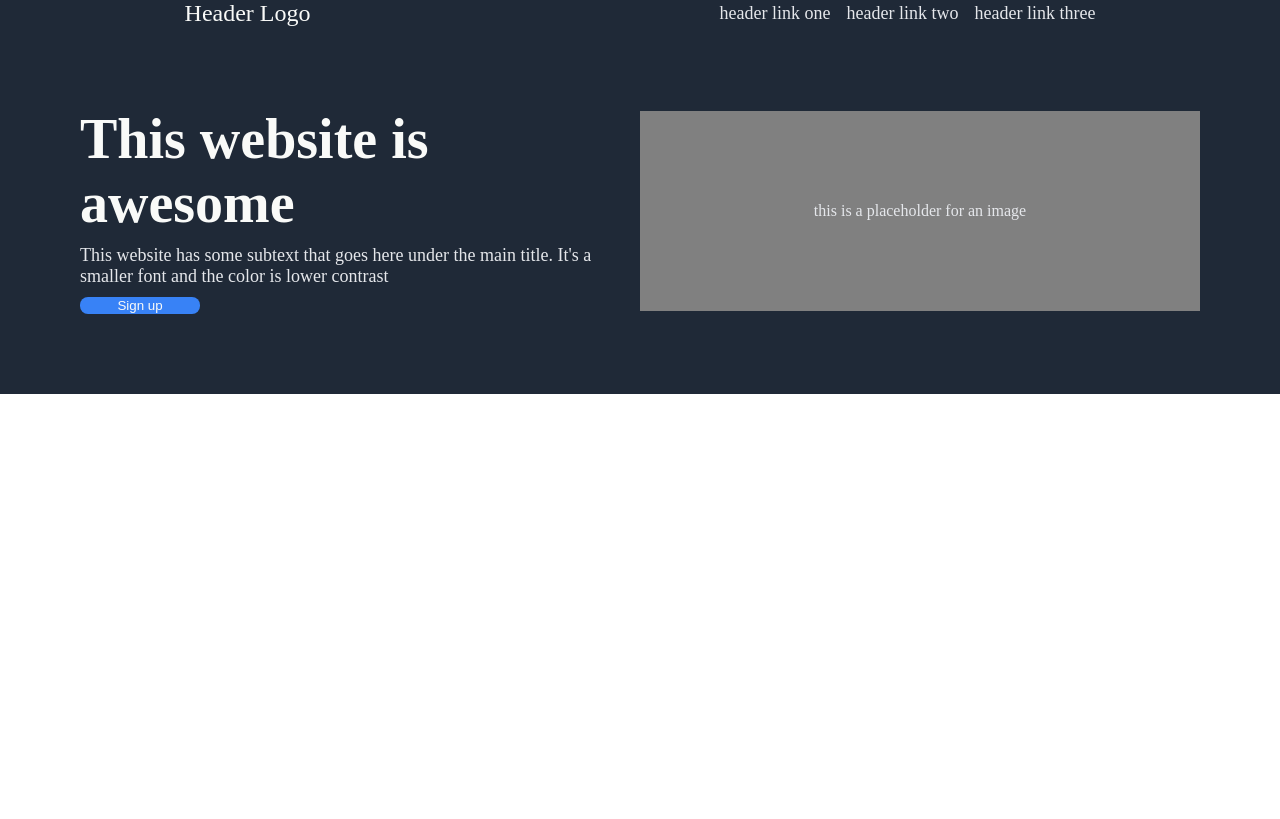
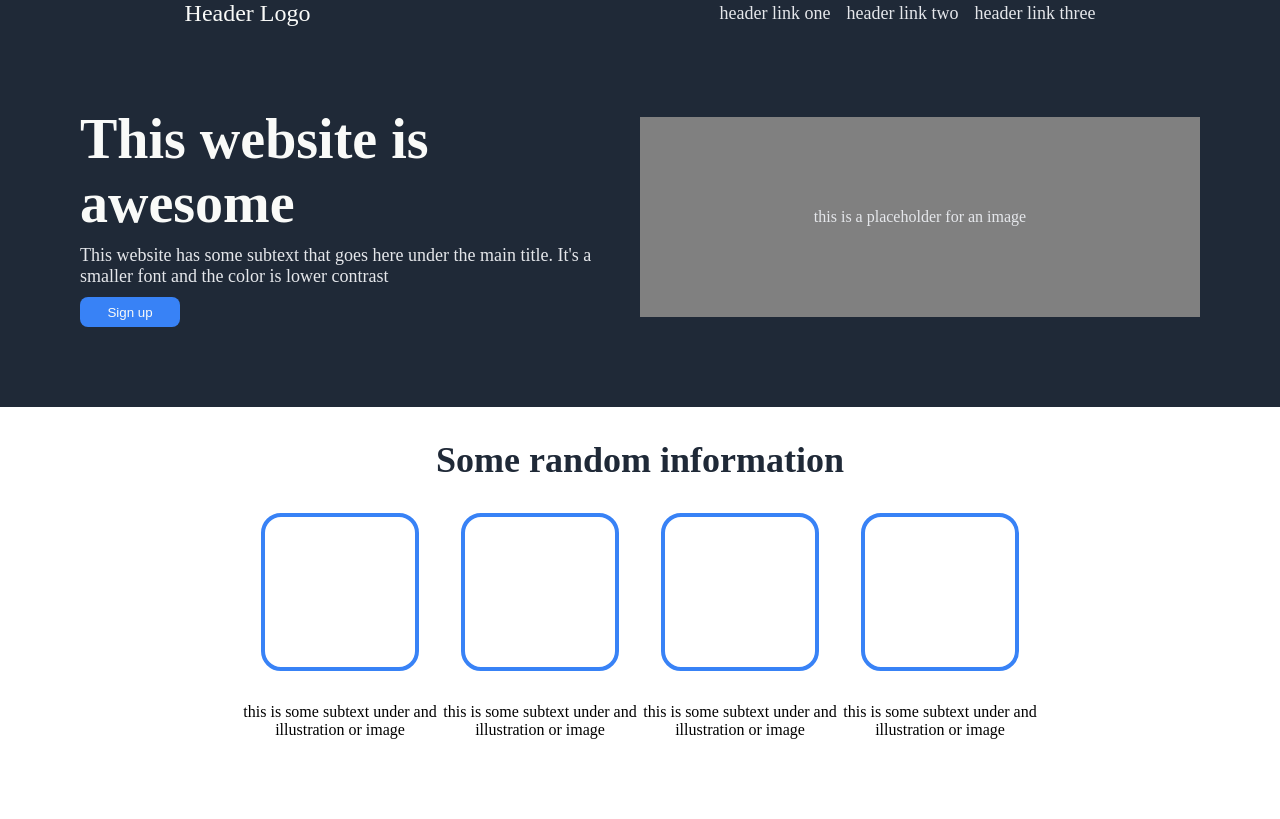
Before and after one commit to Crowlee27/Landing-Page, a plain HTML site: page index.html in a window 1280 px wide. Drawn offline with Linux system fonts and the light colour scheme.

Commit message:
add second bar/fix first bar

```diff
--- a/index.html
+++ b/index.html
@@ -43,5 +43,30 @@
         </div>
     </div>
 
+    <div class="second-bar">
+        <h2 class="random">Some random information</h2>
+        <div class="card-pic-container">
+            <div class="cards">
+                <div class="square"></div>
+                <p>this is some subtext under and illustration or image</p>
+            </div>
+
+            <div class="cards">
+                <div class="square"></div>
+                <p>this is some subtext under and illustration or image</p>
+            </div>
+
+            <div class="cards">
+                <div class="square"></div>
+                <p>this is some subtext under and illustration or image</p>
+            </div>
+
+            <div class="cards">
+                <div class="square"></div>
+                <p>this is some subtext under and illustration or image</p>
+            </div>
+        </div>
+    </div>
+
 </body>
 </html>
--- a/style.css
+++ b/style.css
@@ -64,9 +64,10 @@ ul{
 .signup-button{
     background-color: #3882f6;
     color: #f9faf8;
-    width: 120px;
+    width: 100px;
     border-radius: 8px;
     border: none;
+    height: 30px;
 }
 
 .placeholder{
@@ -80,3 +81,45 @@ ul{
     align-items: center;
     justify-content: center;
 }
+
+second-bar{
+    display: flex;
+    flex-direction: column;
+    align-items: center;
+    padding: 10rem;
+
+}
+
+.random{
+    display: flex;
+    justify-content: center;
+    font-size: 36px;
+    font-weight: bolder;
+    color: #1f2937;
+    align-items: center;
+    margin-top: 2rem;
+}
+
+.card-pic-container{
+    display: flex;
+    justify-content: center;
+    align-items: center;
+    flex-wrap: wrap;
+    margin: 2rem 0 5rem 0;
+}
+
+.cards{
+    text-align: center;
+    max-width: 200px;
+    display: flex;
+    flex-direction: column;
+    align-items: center;
+    gap: 2rem;
+}
+
+.square{
+    width: 150px;
+    height: 150px;
+    border: 4px solid #3882f6;
+    border-radius: 20px;
+}
```
